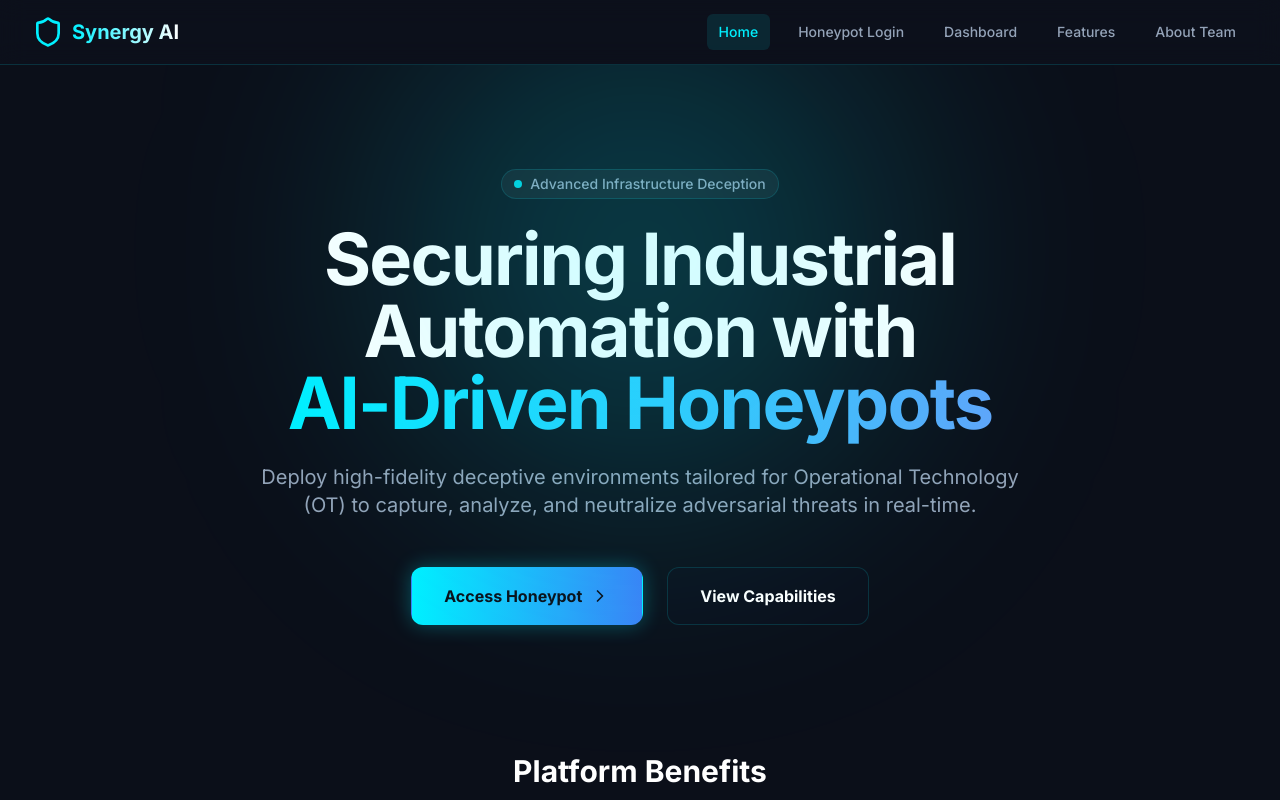
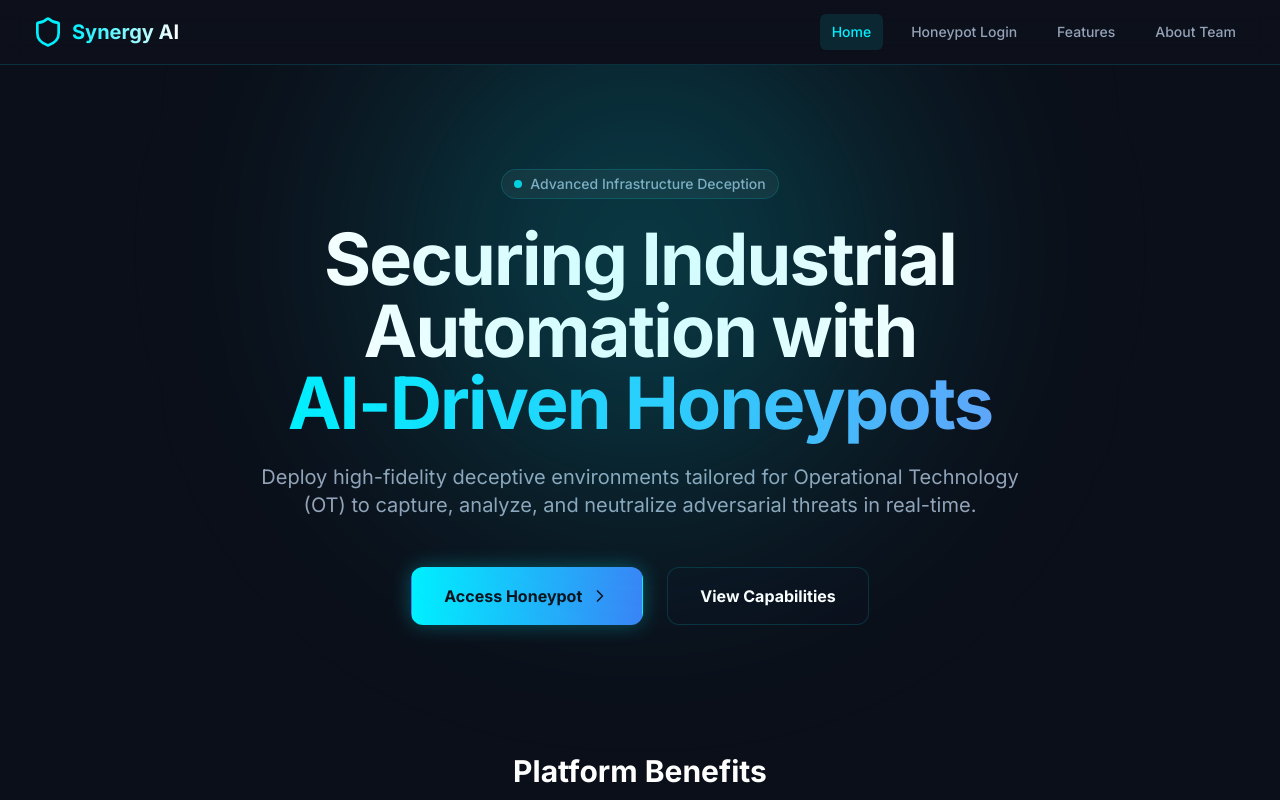
Before and after one commit to saniyazehra1/web-honeypot, a React (Vite) app: page /about in a window 1280 px wide. Shown: the top 800 px of the page. Built offline with nearby package versions, Linux system fonts and the light colour scheme.

Commit message:
refactor: remove Dashboard link from navigation menu

```diff
--- a/src/App.jsx
+++ b/src/App.jsx
@@ -33,7 +33,6 @@ function Navigation() {
               ) : (
                 <NavLink to="/login">Honeypot Login</NavLink>
               )}
-              <NavLink to="/dashboard">Dashboard</NavLink>
               <NavLink to="/features">Features</NavLink>
               <NavLink to="/about">About Team</NavLink>
             </div>
```
